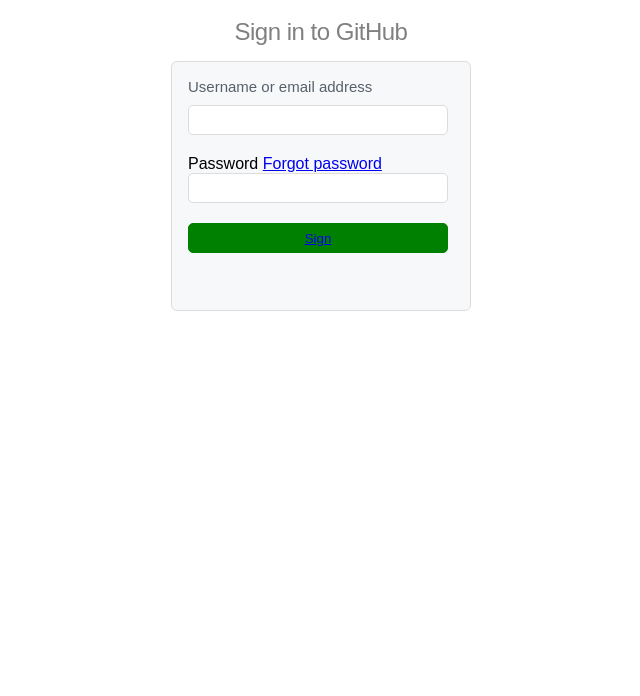
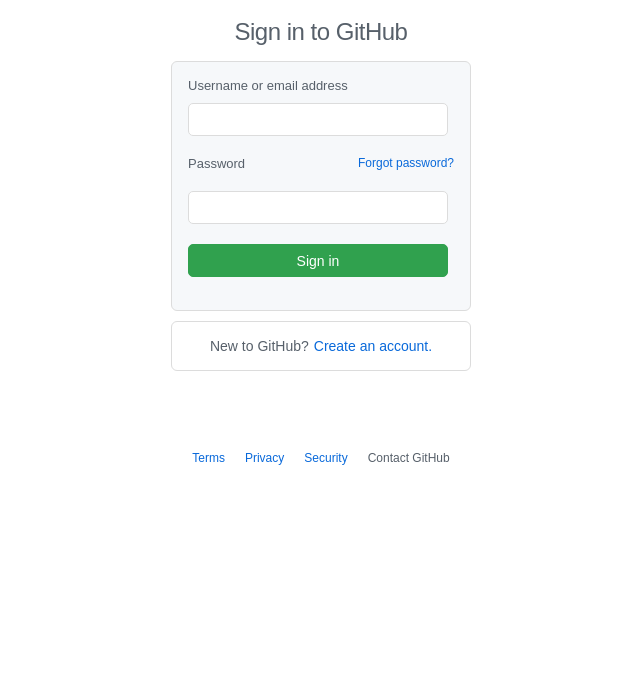
Before and after one commit to MahsumaRezai/github_clone, a website: page index.html in a window 1280 px wide. Shown: the part 104-800 px from the top of the page, without its empty margins (319-959 px from the left). Drawn offline with Linux system fonts and the light colour scheme.

Commit message:
add input scection in form

```diff
--- a/index.html
+++ b/index.html
@@ -28,25 +28,42 @@
                 <div class="form">
                     <div class="form-email">
                         <label class="form-email__title">Username or email address</label>
-                        <input type="text" class="form-email__inp">
+                        <input type="text" class="form-email__inp" id="input">
+                    </div>
+                    <div class="password">
+                        <span class="password__title">Password</span>
+                        <a href="#" class="password__link">
+                            Forgot password?</a>
+
                     </div>
                     <div>
-                        <span>Password</span>
-                        <a href="#">
-                            Forgot password</a>
-                        <input type="text" class="form-email__inp">
+                        <input type="password" class="form-email__inp" id="input">
+
                     </div>
                     <div class="button">
                         <button class="button__btn">
-                            <a href="#" class="button__link">Sign</a>
+                            <a href="#" class="button__link">Sign in</a>
                         </button>
                     </div>
                 </div>
 
             </div>
+            <!---->
+            <div class="account">
+                <span class="account__title">
+                    New to GitHub?
+                </span>
+                <a href="#" class="account__link">Create an account.</a>
 
+            </div>
+            <div class="links">
+                <a href="#" class="links__link">Terms</a>
+                <a href="#" class="links__link">Privacy</a>
+                <a href="#" class="links__link"> Security</a>
+                <a href="#" class="links__new"> Contact GitHub</a>
+
+            </div>
             <!-- end contaniter-->
-
         </div>
 
 
--- a/scss/main.scss
+++ b/scss/main.scss
@@ -11,7 +11,7 @@
 
 }
 .main-log {
-    width: 40%;
+    width: 30%;
     margin: 0% auto;
     padding-top: 40px;
     padding-bottom: 30px;
@@ -28,11 +28,13 @@
 .main-title {
     &__title {
     font-size: 24px;
-    font-weight: 300;
+    font-weight: 1;
     letter-spacing: -0.5px;
      text-align: center;
-     color: gray;
+     color:#57606a;
      padding-bottom: 15px;
+     font-family: sans-serif;
+     text-shadow: none;
 
 
     }
@@ -45,7 +47,7 @@
 .form-email {
     &__title {
         display: block;
-        font-size: 15px;
+        font-size: 13px;
         color: #57606a;
         padding-bottom: 10px;
 
@@ -53,20 +55,106 @@
     &__inp {
         flex-grow: 1;
         width: 260px;
-        height: 30px;
+        height: 33px;
         border-radius: 5px;
         border: 1px solid gainsboro;
+
     }
 
+
 }
+#input:hover {
+    border: 1px solid #0969DA;
+
+}
+
 //
 .button {
     &__btn{
         flex-grow: 1;
         width: 260px;
-        height: 30px;
+        height: 33px;
         border-radius: 5px;
-        background: green;
-        border: 1px solid green;
+        background:#30a14e;
+        border: 1px solid #30a14e;
+
+    }
+   &__link {
+       text-decoration: none;
+        color: white;
+        font-size: 14px;
+   }
+}
+.password {
+    display: flex;
+    justify-content: space-between;
+&__title {
+    font-size: 13px;
+    color: #57606a;
+    font-family: sans-serif;
+
+
+}
+&__link {
+    font-size: 15px;
+    font-family: sans-serif;
+    text-decoration-line: none;
+    color: #0969DA;
+    font-size: 12px;
+
+}
+
+}
+//account
+.account {
+    border: 1px solid gainsboro;
+    width: 300px;
+    height: 50px;
+    margin-top: 10px;
+    border-radius: 6px;
+    display: flex;
+    justify-content: center;
+    align-items: center;
+    gap: 5px;
+    &__title {
+        font-size: 14px;
+        font-family: sans-serif;
+        color: #57606a
+    }
+    &__link {
+        font-size: 14px;
+        font-family: sans-serif;
+        color: #0969DA;
+        text-decoration: none;
+    }
+    &__link:hover{
+        text-decoration-line: underline;
     }
 }
+//links
+.links {
+    padding-top: 80px;
+    display: flex;
+    justify-content: center;
+    gap: 20px;
+    &__link {
+        font-size: 12px;
+        text-decoration: none;
+        color: #0969DA;
+    }
+    &__link:hover {
+        text-decoration-line: underline;
+    }
+    &__new {
+        font-size: 12px;
+        text-decoration: none;
+        color: #57606a;
+
+    }
+    &__new:hover {
+        text-decoration-line: underline;
+        color: #0969DA
+
+        }
+
+}
```
Also changed, not shown: css/style.css.
